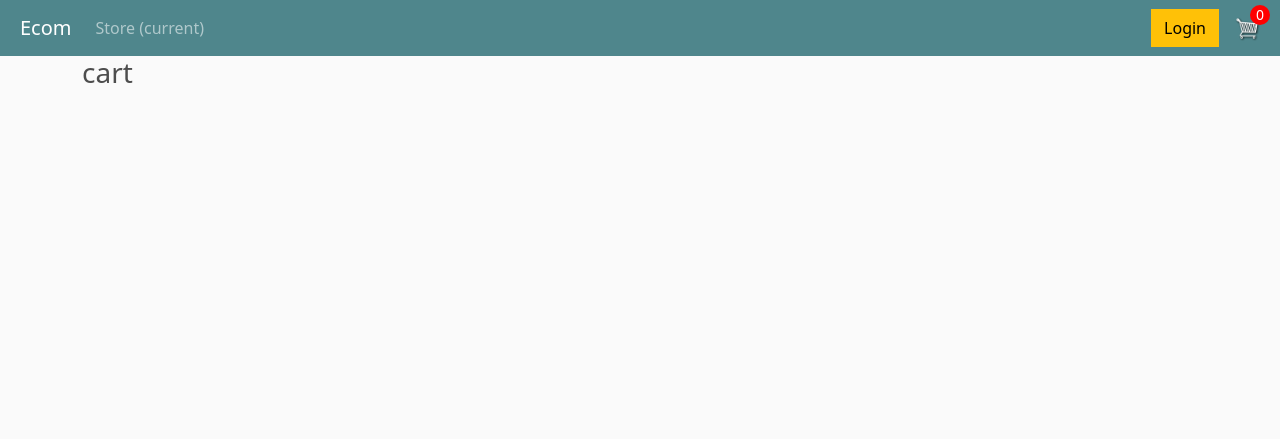
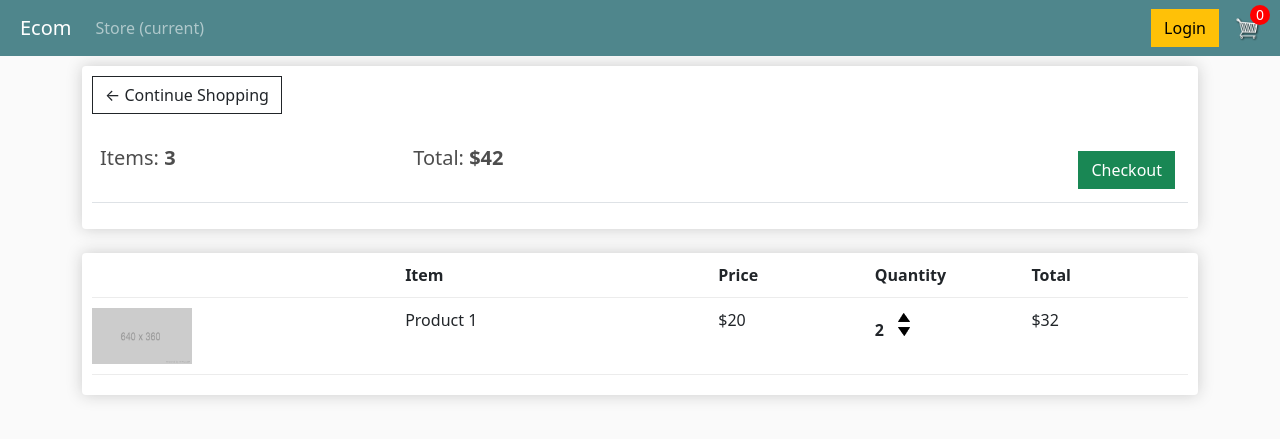
Before and after one commit to Cicada1107/ecommerce_website, a Django app: template store/templates/store/cart.html in a window 1280 px wide. Shown: the top 439 px of the page. Run offline with Django 5.2, Linux system fonts and the light colour scheme; the template is opened without the code that fills it, so the values that code supplies are empty.

Commit message:
Stylised and added placeholder data to cart page

```diff
--- a/store/templates/store/cart.html
+++ b/store/templates/store/cart.html
@@ -1,5 +1,52 @@
 {% extends 'store/main.html' %}
 {% load static %}
 {% block content %}
-     <h3>cart</h3>
+	<div class="row">
+		<div class="col-lg-12">
+			<div class="box-element">
+
+				<a  class="btn btn-outline-dark" href="{% url 'store' %}">&#x2190; Continue Shopping</a>
+
+				<br>
+				<br>
+				<table class="table">
+					<tr>
+						<th><h5>Items: <strong>3</strong></h5></th>
+						<th><h5>Total:<strong> $42</strong></h5></th>
+						<th>
+							<a  style="float:right; margin:5px;" class="btn btn-success" href="{% url 'checkout' %}">Checkout</a>
+						</th>
+					</tr>
+				</table>
+
+			</div>
+
+			<br>
+			<div class="box-element">
+				<div class="cart-row">
+					<div style="flex:2"></div>
+					<div style="flex:2"><strong>Item</strong></div>
+					<div style="flex:1"><strong>Price</strong></div>
+					<div style="flex:1"><strong>Quantity</strong></div>
+					<div style="flex:1"><strong>Total</strong></div>
+				</div>
+
+				<div class="cart-row">
+					<div style="flex:2"><img class="row-image" src="{% static 'images/placeholder.png' %}"></div>
+					<div style="flex:2"><p>Product 1</p></div>
+					<div style="flex:1"><p>$20</p></div>
+					<div style="flex:1">
+						<p class="quantity">2</p>
+						<div class="quantity">
+							<img class="chg-quantity" src="{% static  'images/arrow-up.png' %}">
+
+							<img class="chg-quantity" src="{% static  'images/arrow-down.png' %}">
+						</div>
+					</div>
+					<div style="flex:1"><p>$32</p></div>
+				</div>
+
+			</div>
+		</div>
+	</div>
 {% endblock content %}
--- a/store/templates/store/store.html
+++ b/store/templates/store/store.html
@@ -10,7 +10,7 @@
 
                     <button  class="btn btn-outline-secondary add-btn">Add to Cart</button>
                     <a class="btn btn-outline-success" href="#">View</a>
-                    <h4 style="display: inline-block; float: right"><strong>$20</strong></h4>
+                    <h4 style="display: inline-block; float: right"><strong>₹200</strong></h4>
 
                </div>
           </div>
@@ -22,7 +22,7 @@
 
                     <button  class="btn btn-outline-secondary add-btn">Add to Cart</button>
                     <a class="btn btn-outline-success" href="#">View</a>
-                    <h4 style="display: inline-block; float: right"><strong>$20</strong></h4>
+                    <h4 style="display: inline-block; float: right"><strong>₹200</strong></h4>
 
                </div>
           </div>
@@ -34,7 +34,7 @@
 
                     <button  class="btn btn-outline-secondary add-btn">Add to Cart</button>
                     <a class="btn btn-outline-success" href="#">View</a>
-                    <h4 style="display: inline-block; float: right"><strong>$20</strong></h4>
+                    <h4 style="display: inline-block; float: right"><strong>₹200</strong></h4>
 
                </div>
           </div>
```
Also changed, not shown: static/images/arrow-down.png (added), static/images/arrow-up.png (added).
